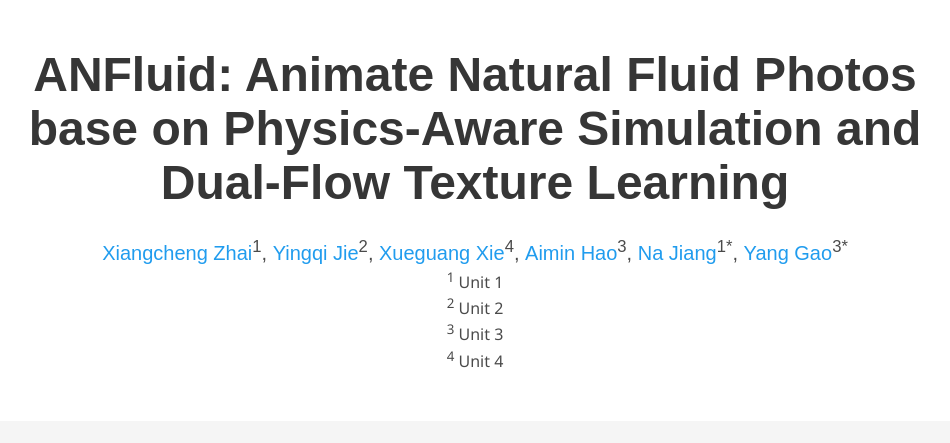
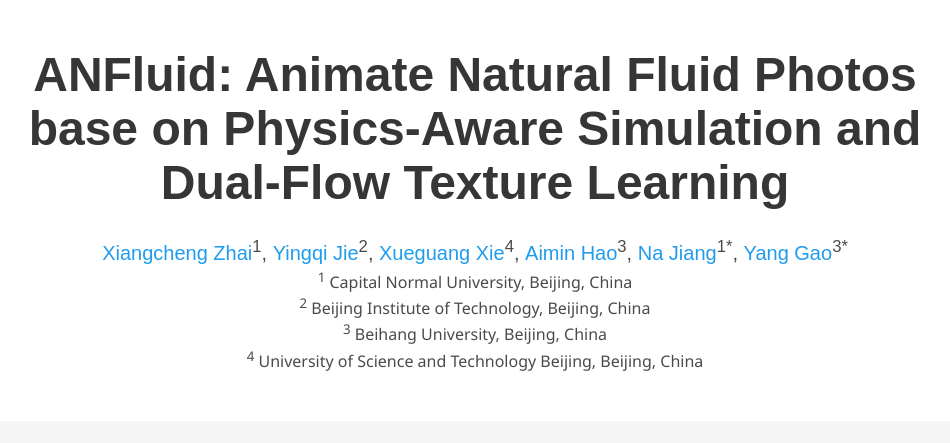
Before and after one commit to ANFLUID/anfluid.github.io, a plain HTML site: page index.html in a window 1280 px wide. Shown: the top 443 px of the page, without its empty margins (165-1115 px from the left). Drawn offline with nearby package versions, Linux system fonts and the light colour scheme; some icons are missing; a web font is replaced by a local one.

Commit message:
修改单位

```diff
--- a/index.html
+++ b/index.html
@@ -76,10 +76,10 @@
                   </div>
               <!-- Affiliations block -->
               <div class="author-affiliations">
-                <p><sup>1</sup> Unit 1</p>
-                <p><sup>2</sup> Unit 2</p>
-                <p><sup>3</sup> Unit 3</p>
-                <p><sup>4</sup> Unit 4</p>
+                <p><sup>1</sup> Capital Normal University, Beijing, China</p>
+                <p><sup>2</sup> Beijing Institute of Technology, Beijing, China</p>
+                <p><sup>3</sup> Beihang University, Beijing, China</p>
+                <p><sup>4</sup> University of Science and Technology Beijing, Beijing, China</p>
               </div>
                   <!-- <div class="is-size-5 publication-authors">
                     <span class="author-block">Institution Name<br>Conferance name and year</span>
```
